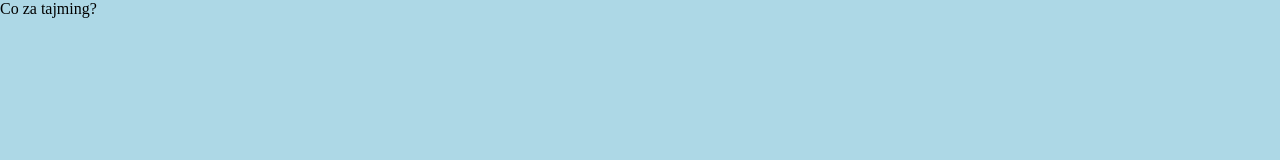
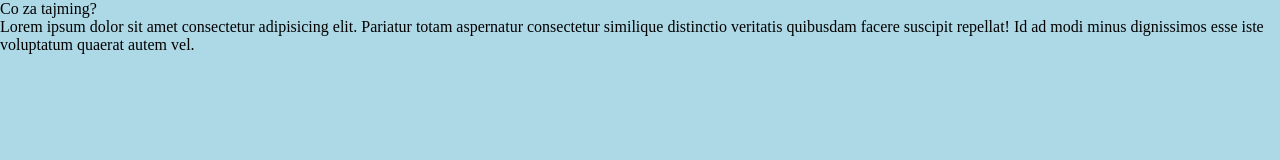
Before and after one commit to IvnGrd/projekt_NWWO_INLS3_BS, a plain HTML site: page index.html in a window 1280 px wide. Drawn offline with Linux system fonts and the light colour scheme.

Commit message:
dodaj zmiany do github - wersja1

```diff
--- a/index.html
+++ b/index.html
@@ -24,8 +24,10 @@
 
 <body>
     <h>Co za tajming?</h>
-
-
+    <p>Lorem ipsum dolor sit amet consectetur adipisicing elit. Pariatur totam aspernatur consectetur similique
+        distinctio veritatis quibusdam facere suscipit repellat! Id ad modi minus dignissimos esse iste voluptatum
+        quaerat autem vel.
+    </p>
 </body>
 
 </html>
```
